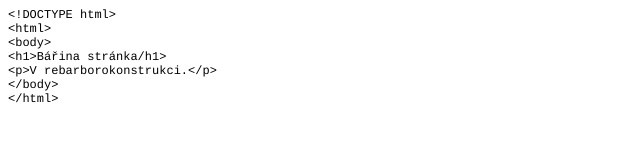
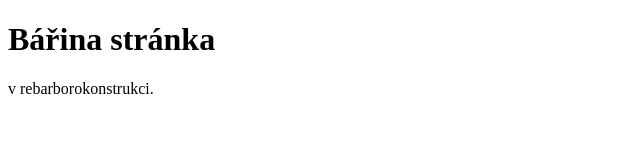
Before and after one commit to baraburi/baraburi.github.io, a plain HTML site: page index.html in a window 1280 px wide. Shown: the whole page, without its empty margins (0-640 px from the left). Drawn offline with Linux system fonts and the light colour scheme.

Commit message:
simple html

```diff
--- a/index.html
+++ b/index.html
@@ -1,23 +1,7 @@
-<!DOCTYPE html PUBLIC "-//W3C//DTD HTML 4.01//EN" "http://www.w3.org/TR/html4/strict.dtd">
+<!DOCTYPE html>
 <html>
-<head>
-  <meta http-equiv="Content-Type" content="text/html; charset=utf-8">
-  <meta http-equiv="Content-Style-Type" content="text/css">
-  <title></title>
-  <meta name="Generator" content="Cocoa HTML Writer">
-  <meta name="CocoaVersion" content="1671.6">
-  <style type="text/css">
-    p.p1 {margin: 0.0px 0.0px 0.0px 0.0px; line-height: 14.0px; font: 12.0px Courier; color: #000000; -webkit-text-stroke: #000000}
-    span.s1 {font-kerning: none}
-  </style>
-</head>
 <body>
-<p class="p1"><span class="s1">&lt;!DOCTYPE html&gt;</span></p>
-<p class="p1"><span class="s1">&lt;html&gt;</span></p>
-<p class="p1"><span class="s1">&lt;body&gt;</span></p>
-<p class="p1"><span class="s1">&lt;h1&gt;Bářina stránka/h1&gt;</span></p>
-<p class="p1"><span class="s1">&lt;p&gt;V rebarborokonstrukci.&lt;/p&gt;</span></p>
-<p class="p1"><span class="s1">&lt;/body&gt;</span></p>
-<p class="p1"><span class="s1">&lt;/html&gt;</span></p>
+<h1>Bářina stránka</h1>
+<p>v rebarborokonstrukci.</p>
 </body>
 </html>
```
